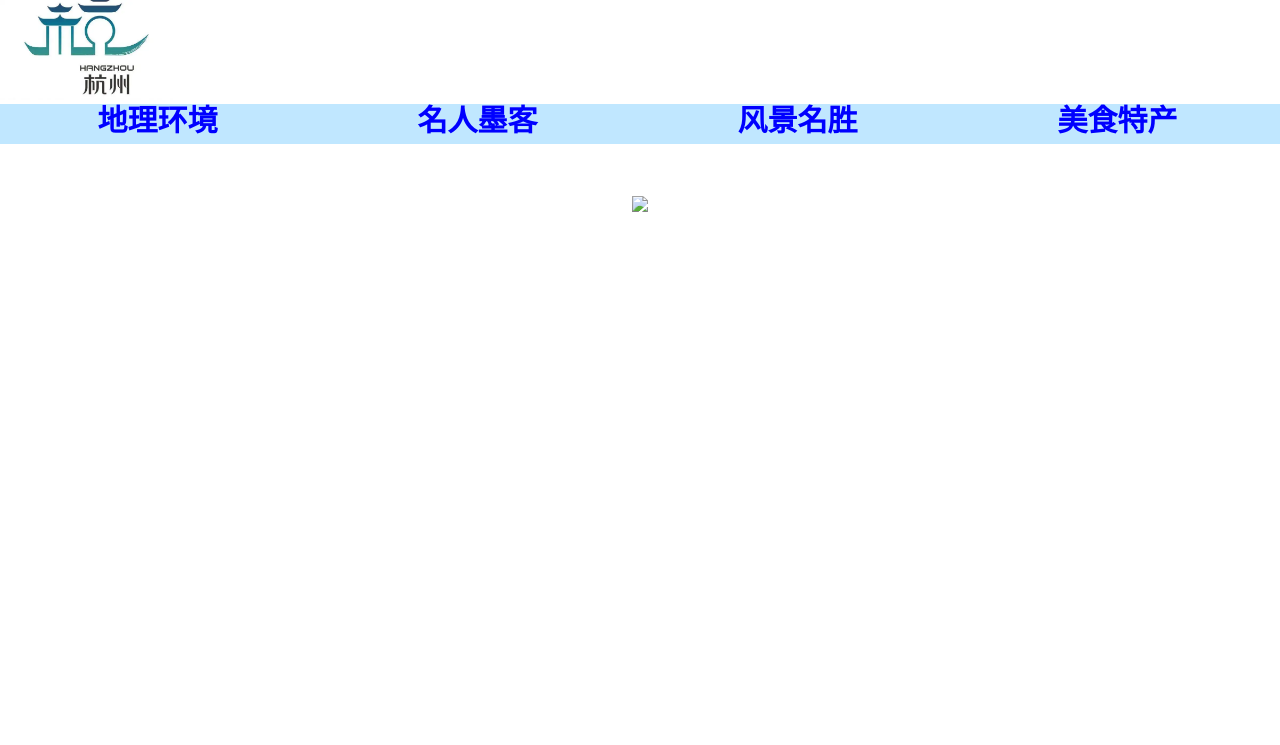
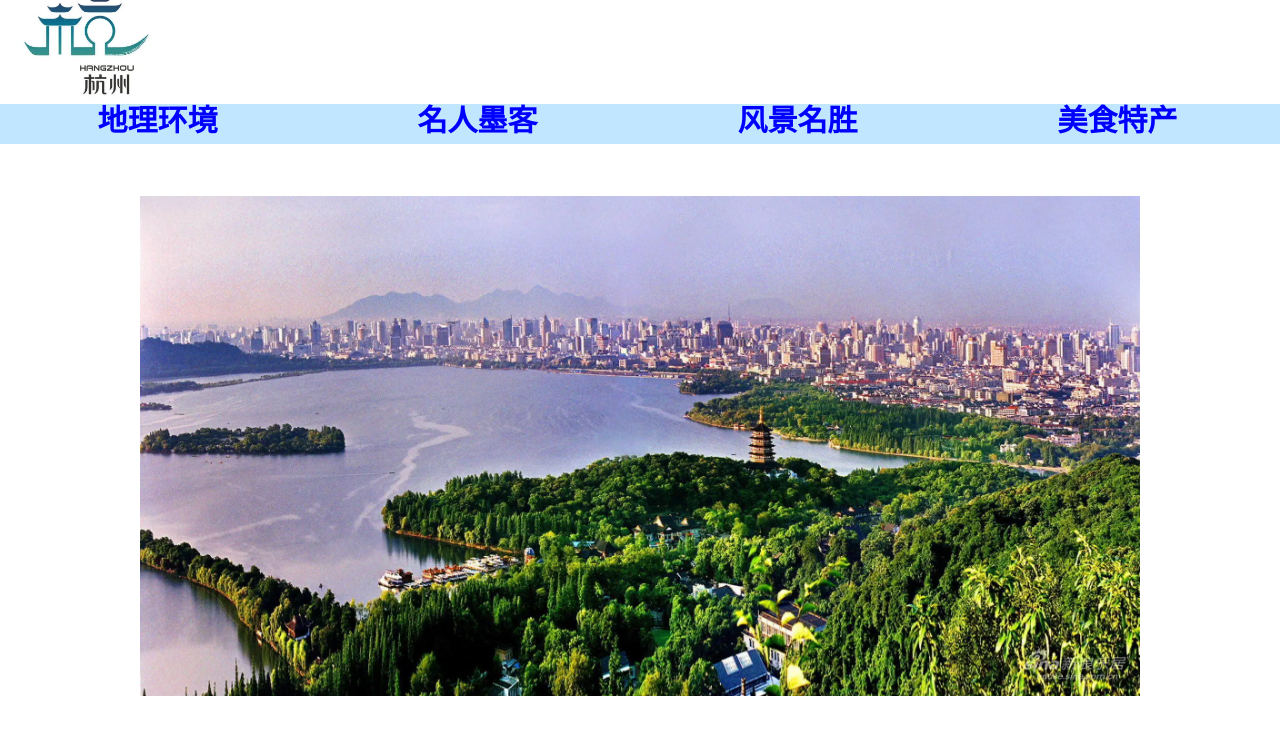
Before and after one commit to ASD-112/web-work_hxy.io, a plain HTML site: page index.html in a window 1280 px wide. Shown: the top 745 px of the page. Drawn offline with Linux system fonts and the light colour scheme; the site is published under a folder, as on GitHub Pages, so addresses that start at the root find nothing.

Commit message:
01update
update

```diff
--- a/index.html
+++ b/index.html
@@ -14,7 +14,7 @@
 		<span><a href="meishi.html">美食特产</a></span>
 	</div>
 	<div id="d2">
-		<img src="/static/01.jpg" >
+		<img src="./static/01.jpg" >
 	<span id="pp">
 		<h1>简介</h1>
 		<p>
```
